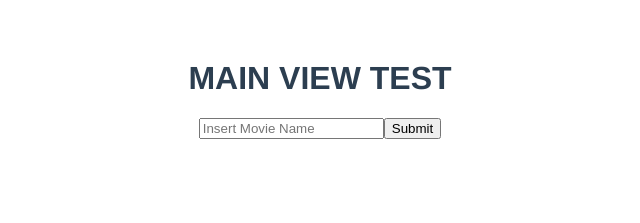
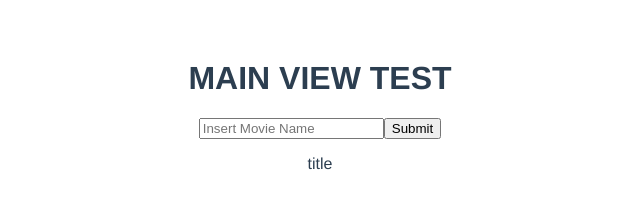
Before and after one commit to afoshiok/Ind-Coding-Projects, a Vue app in the folder JS/movieapp/: page / in a window 1280 px wide. Shown: the top 223 px of the page, without its empty margins (320-960 px from the left). Built offline with nearby package versions, Linux system fonts and the light colour scheme; no server answers.

Commit message:
Fixed button issue, probably.
In order to use events in Vue, you have to use the data() and "methods ; {}" (Make sure you add the space).

```diff
--- a/JS/movieapp/src/components/test.vue
+++ b/JS/movieapp/src/components/test.vue
@@ -1,10 +1,29 @@
+<template>
+    <h1>MAIN VIEW TEST</h1>
+    <section id = "#Runner">
+        <input type="text"
+        placeholder="Insert Movie Name"/>
+        <button
+        @click= "getmovie">Submit</button>
+        <p>{{name}}</p>
+    </section>
+</template>
+
 <script>
 export default {
     name: 'test',
-    props: []
+    props: [],
+    data(){
+        return{
+            name: "title"
+        }
+    },
+    methods : {
+        getmovie : getmovie()
+    },
 }
-getdata()//API console.log works now but it logs on load instead of on the click.
-async function getdata(){
+getmovie()//I think I got this to work but the library im in is blocking the API call.
+async function getmovie(){
     const response = await fetch('https://ghibliapi.herokuapp.com/films')
     const data = await response.json()
     const obj = JSON.parse(this.data)
@@ -14,13 +33,3 @@ async function getdata(){
     console.log(data)
     }
 </script>
-
-<template>
-    <h1>MAIN VIEW TEST</h1>
-    <section>
-        <input type="text"
-        placeholder="Insert Movie Name"/>
-        <button
-        @click= "getdata()">Submit</button>
-    </section>
-</template>
```
